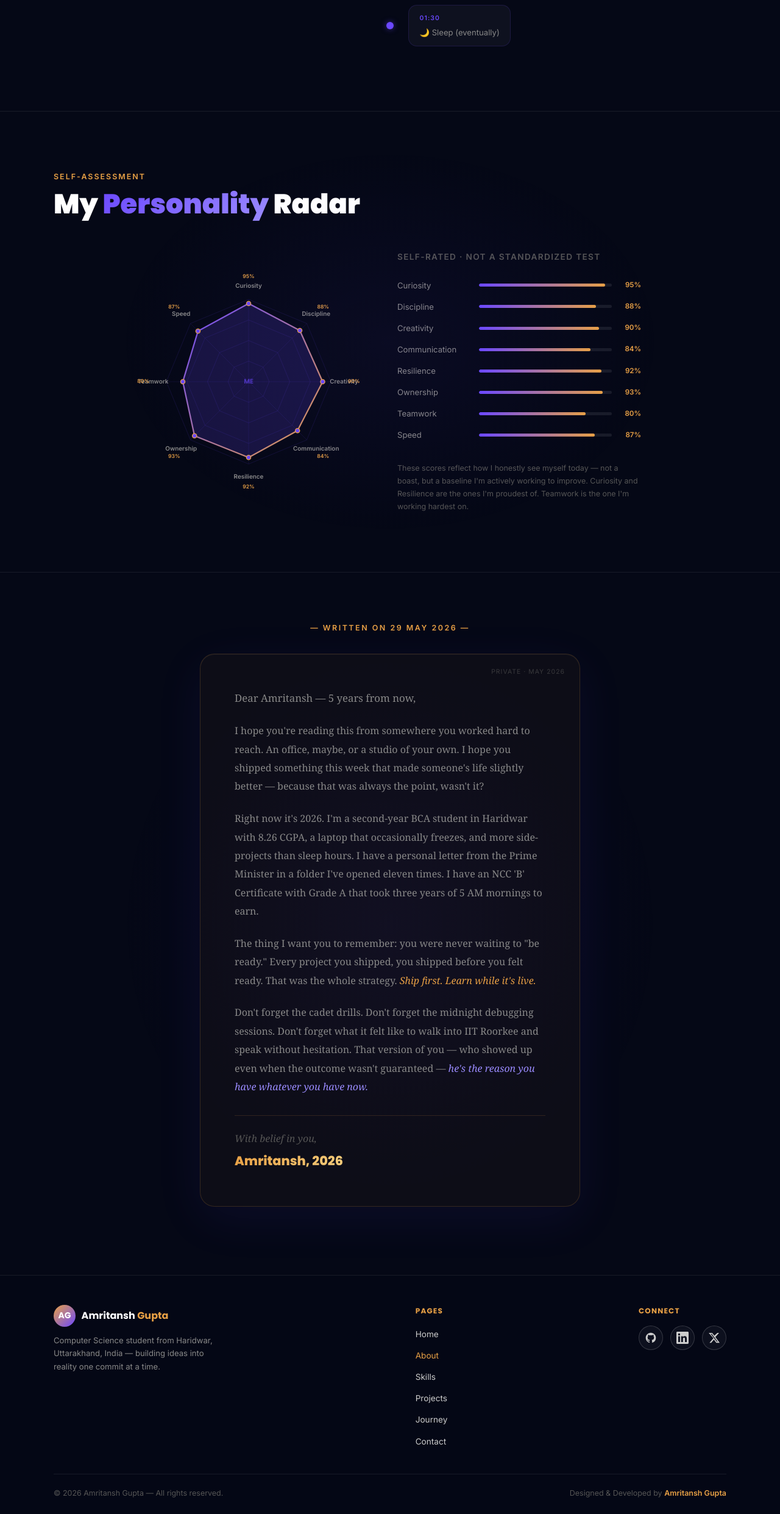
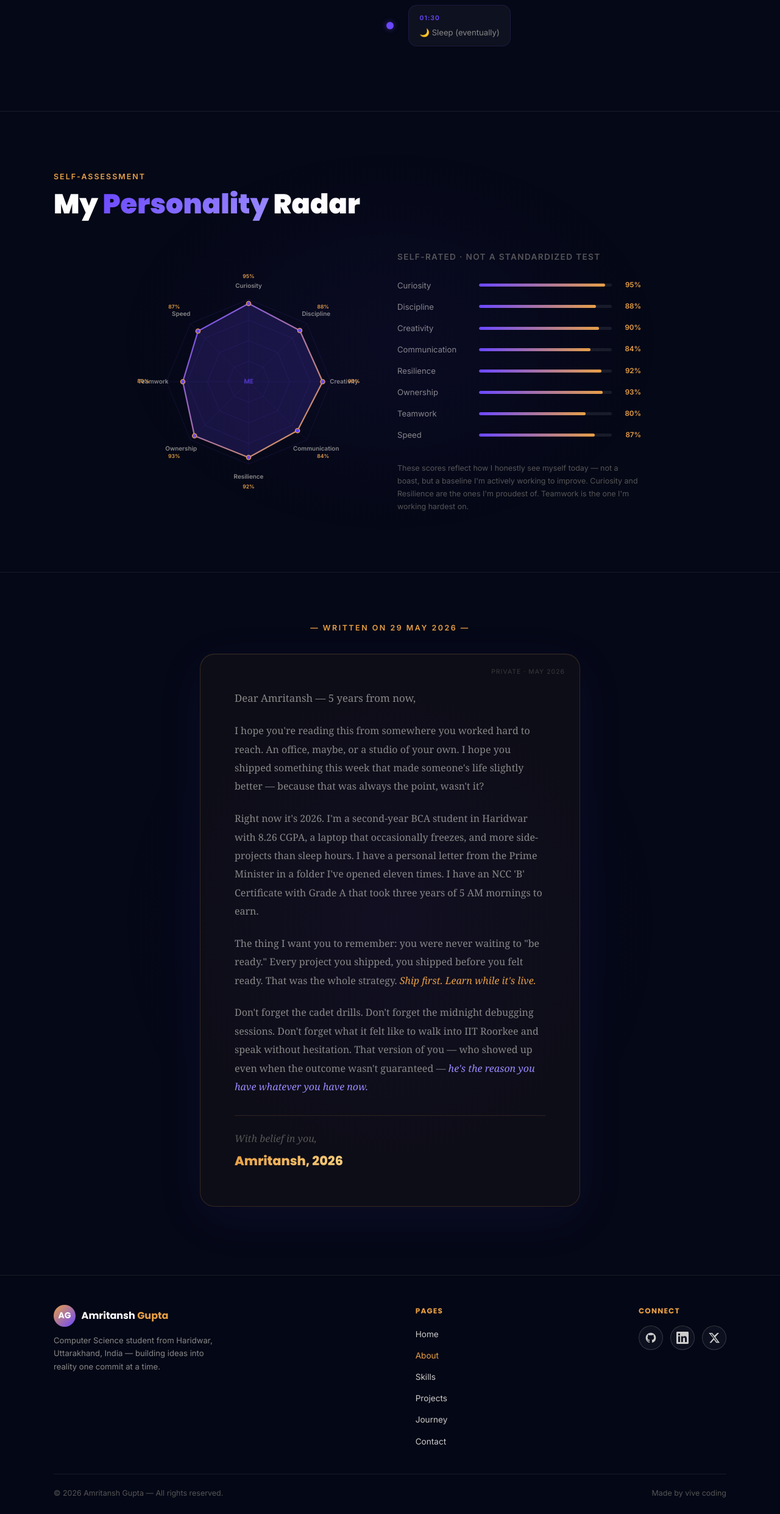
Before and after one commit to amritanshguptadev/portfolio, a React (Vite) app: page /about in a window 1280 px wide. Shown: the part 4185-6668 px from the top of the page at 61% size. Built offline with nearby package versions, Linux system fonts and the light colour scheme.

Commit message:
style: resolve mobile horizontal scroll and remove extra vertical space in hero section

```diff
--- a/src/components/layout/Footer.tsx
+++ b/src/components/layout/Footer.tsx
@@ -240,8 +240,7 @@ const Footer = () => {
             &copy; {year} Amritansh Gupta &mdash; All rights reserved.
           </p>
           <p style={{ fontFamily: "var(--font-body)", fontSize: "0.78rem", color: "var(--color-body-faint)" }}>
-            Designed &amp; Developed by{" "}
-            <span style={{ color: "var(--color-accent-gold)", fontWeight: 600 }}>Amritansh Gupta</span>
+            Made by vive coding
           </p>
         </div>
       </div>
--- a/src/globals.css
+++ b/src/globals.css
@@ -626,7 +626,14 @@ header, footer, nav, main, section,
 /* 3. Global Horizontal Scroll Prevention and Lock */
 html, body, #root, .page-content {
   max-width: 100vw !important;
-  overflow-x: hidden !important;
+  overflow-x: clip !important;
+}
+
+.page-content > section {
+  width: 100% !important;
+  max-width: 100vw !important;
+  position: relative !important;
+  overflow-x: clip !important;
 }
 
 /* 4. Responsive Photo absolute badges */
@@ -643,12 +650,12 @@ html, body, #root, .page-content {
 /* 5. Responsive Hero Section Height & Portrait/Landscape Adaptive Padding */
 .hero-section {
   min-height: auto !important;
-  padding: 5rem 1.5rem 4rem 1.5rem !important;
+  padding: 4rem 1.5rem !important;
 }
 
-@media (min-width: 1024px) and (min-height: 600px) and (min-aspect-ratio: 1.1/1) {
+@media (min-width: 1024px) {
   .hero-section {
-    min-height: calc(100vh - var(--navbar-height)) !important;
-    padding: 0 1.5rem !important;
+    min-height: auto !important;
+    padding: 6.5rem 2rem !important;
   }
 }
--- a/src/pages/About.tsx
+++ b/src/pages/About.tsx
@@ -80,7 +80,7 @@ const PersonalityRadar = () => {
           {/* SVG Radar */}
           <motion.div initial={{ opacity: 0, scale: 0.85 }} whileInView={{ opacity: 1, scale: 1 }} viewport={{ once: true }} transition={{ duration: 0.7 }}
             style={{ flexShrink: 0 }}>
-            <svg viewBox="0 0 400 400" width={360} height={360} style={{ overflow: "visible" }}>
+            <svg viewBox="0 0 400 400" width={360} height={360} style={{ overflow: "visible", maxWidth: "100%", height: "auto" }}>
               {/* Grid rings */}
               {rings.map((r, ri) => (
                 <polygon key={ri}
--- a/src/pages/Home.tsx
+++ b/src/pages/Home.tsx
@@ -212,7 +212,7 @@ const Home = () => {
     <main className="page-content" id="page-home" style={{ overflow: "hidden" }}>
 
       {/* ── Background orbs ── */}
-      <div style={{ position: "absolute", inset: 0, pointerEvents: "none", zIndex: 0 }}>
+      <div style={{ position: "absolute", inset: 0, pointerEvents: "none", zIndex: 0, overflow: "hidden" }}>
         <div style={{
           position: "absolute", top: "8%", left: "2%",
           width: 520, height: 520, borderRadius: "50%",
--- a/src/pages/Journey.tsx
+++ b/src/pages/Journey.tsx
@@ -479,7 +479,7 @@ const Journey = () => {
   return (
     <main className="page-content" id="page-journey">
       {/* Background glows */}
-      <div style={{ position: "absolute", inset: 0, pointerEvents: "none", zIndex: 0 }}>
+      <div style={{ position: "absolute", inset: 0, pointerEvents: "none", zIndex: 0, overflow: "hidden" }}>
         <div style={{ position: "absolute", top: "5%", right: 0, width: 500, height: 500, borderRadius: "50%", background: "radial-gradient(circle, var(--color-orb-violet) 0%, transparent 70%)", filter: "blur(80px)" }} />
         <div style={{ position: "absolute", bottom: "20%", left: 0, width: 400, height: 400, borderRadius: "50%", background: "radial-gradient(circle, rgba(232,160,69,0.08) 0%, transparent 70%)", filter: "blur(80px)" }} />
       </div>
--- a/src/pages/Skills.tsx
+++ b/src/pages/Skills.tsx
@@ -330,7 +330,7 @@ const Skills = () => {
     <main className="page-content" id="page-skills">
 
       {/* Background glows */}
-      <div style={{ position: "absolute", inset: 0, pointerEvents: "none", zIndex: 0 }}>
+      <div style={{ position: "absolute", inset: 0, pointerEvents: "none", zIndex: 0, overflow: "hidden" }}>
         <div style={{
           position: "absolute", top: "15%", right: 0,
           width: 500, height: 500, borderRadius: "50%",
```
